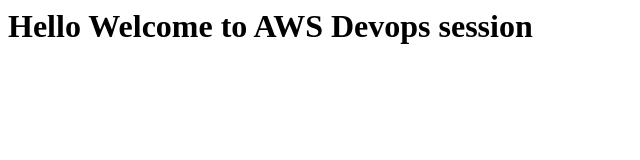
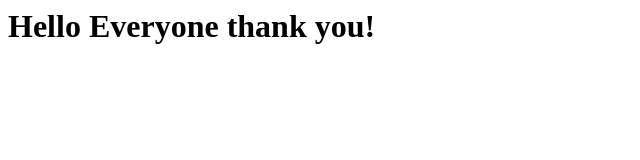
Before and after one commit to senduraselvan/AWS_Devops, a plain HTML site: page index.html in a window 1280 px wide. Shown: the whole page, without its empty margins (0-640 px from the left). Drawn offline with Linux system fonts and the light colour scheme.

Commit message:
Update index.html

```diff
--- a/index.html
+++ b/index.html
@@ -1,7 +1,7 @@
 <html>
   <body>
     <h1>
-      Hello Welcome to AWS Devops session
+      Hello Everyone thank you!
     </h1>
   </body>
 </html>
```
